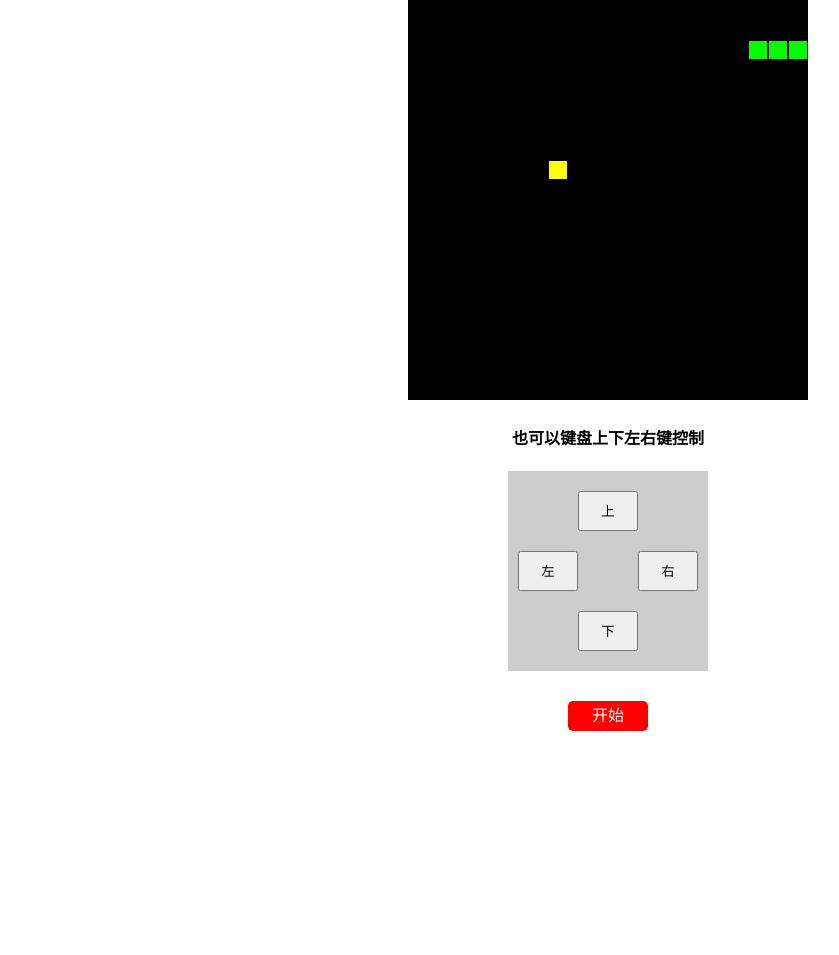
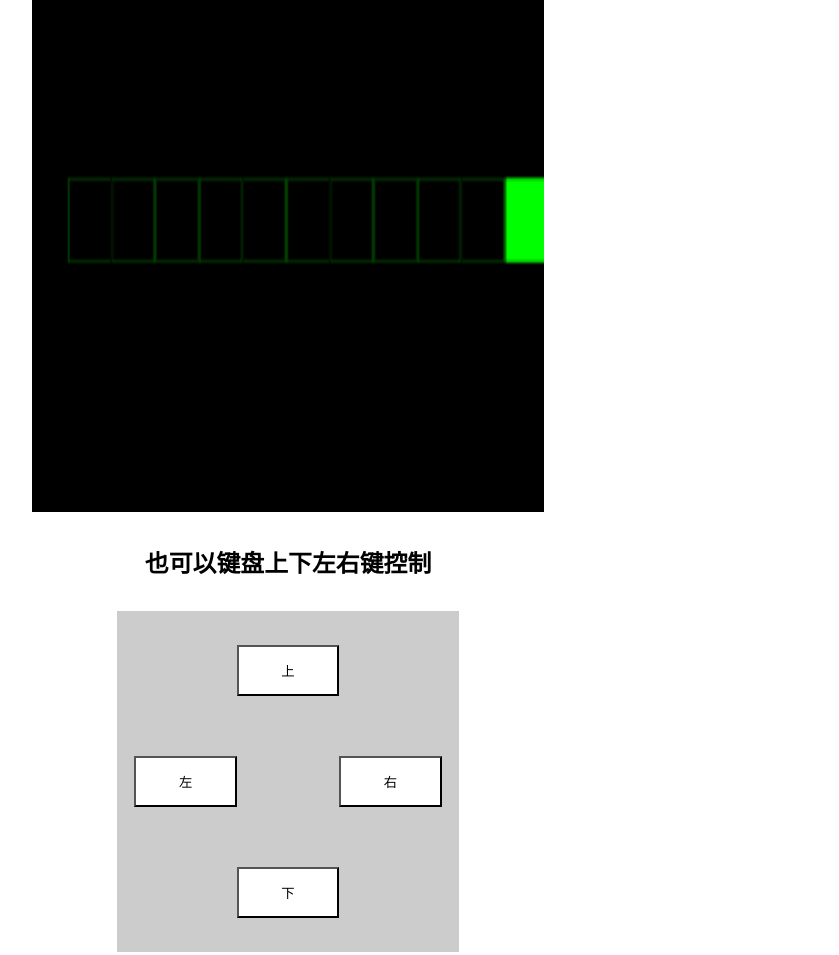
Before and after one commit to lyf521/docs, a plain HTML site: page blog/animation/snake.html in a window 1280 px wide. Shown: the top 955 px of the page, without its empty margins (32-871 px from the left). Before the commit the page ends 800 px from the top, so only its background shows below. Drawn offline with Linux system fonts and the light colour scheme.

Commit message:
snake 手机端

```diff
--- a/blog/animation/snake.html
+++ b/blog/animation/snake.html
@@ -2,28 +2,35 @@
 <html lang="en">
 <head>
     <meta charset="UTF-8">
+    <meta name="viewport" content="width=device-width, height=device-height, initial-scale=1.0, maximum-scale=1.0, user-scalable=0,user-scalable=no">
     <title>贪吃蛇</title>
     <style>
         body{
-            width: 100%;
+            width: 7.5rem;
             height: 100vh;
             margin: 0;
             padding: 0;
             text-align: center;
+            font-size: 0.28rem;
         }
-        .canvas{width:400px;margin: 0 auto;}
-        .direction{width: 200px;height:200px;background: #cccccc;margin: 20px auto;position: relative;}
-        button{width: 60px;height: 40px;position: absolute}
-        button:first-child{left:70px;top:20px;}
-        button:nth-child(2){left:10px;top:80px;}
-        button:nth-child(3){right: 10px;top:80px;}
-        button:nth-child(4){left: 70px;bottom: 20px;}
-        .start{width: 80px;height: 30px;margin: 30px auto;background: red;line-height: 30px;border-radius: 5px;color: #ffffff;}
+        .canvas{width:6rem;height:6rem;margin: 0 auto;}
+        .canvas canvas{width:6rem;height:6rem;}
+        .direction{width: 4rem;height:4rem;background: #cccccc;margin: .2rem auto;position: relative;}
+        button{width: 1.2rem;height: .6rem;position: absolute;background: #ffffff;display: block;}
+        button:first-child{left:1.4rem;top:.4rem;}
+        button:nth-child(2){left:.2rem;top:1.7rem;}
+        button:nth-child(3){right: .2rem;top:1.7rem;}
+        button:nth-child(4){left: 1.4rem;bottom: .4rem;}
+        .start{width: 1.6rem;height: .6rem;margin: .6rem auto;background: red;line-height: .6rem;border-radius: 5px;color: #ffffff;}
     </style>
+
 </head>
 <body>
+<script>
+   !function(e,t){var n=e.documentElement,i="orientationchange"in window?"orientationchange":"resize",d=(/iPad|iPhone|iPod/.test(navigator.userAgent)&&!window.MSStream,function(){var t=n.clientWidth;t&&(t>=640?(t=640,e.body.style.width="640px"):e.body.style.width=t+"px",n.style.fontSize=100*(t/750)+"px",n.dataset.width=t,n.dataset.percent=100*(t/750))});d(),e.documentElement.classList.add("iosx"+t.devicePixelRatio),e.addEventListener&&t.addEventListener(i,d,!1)}(document,window)
+</script>
     <div class="canvas">
-        <canvas id="can" width="400" height="400" style="background-color: black">对不起，您的浏览器不支持canvas</canvas>
+        <canvas id="can" style="background-color: black">对不起，您的浏览器不支持canvas</canvas>
     </div>
     <h4>也可以键盘上下左右键控制</h4>
     <div class="direction">
@@ -43,19 +50,22 @@
           box = document.getElementById('can').getContext('2d');
             // 从0到399表示box里 [0-19]*[0-19]的所有节点，每20px一个节点
 
+        var width = document.getElementById('can').offsetWidth
+        var itemW = width/20
+
         function draw(seat, color) {
            box.fillStyle = color;
-           box.fillRect(seat % 20 * 20 + 1, ~~(seat / 20) * 20 +1, 18, 18)  // ~~对一个浮点型的数取反再取反，得到的数就是去掉小数位的整数了
+           box.fillRect(seat % itemW * itemW + 1, ~~(seat / itemW) * itemW +1, (itemW-1), (itemW-1))  // ~~对一个浮点型的数取反再取反，得到的数就是去掉小数位的整数了
            //用color填充一个矩形，以前两个参数为x，y坐标，后两个参数为宽和高
         }
 
         document.onkeydown = function (evt) {
             //当键盘上下左右键摁下的时候改变direction
            // 键值 左 - 37 ，右 - 39， 上 - 38， 下 - 40
-           direction = snake[1] - snake[0] == (n = [-1, -20, 1, 20][(evt || event).keyCode - 37] || direction) ? direction : n;
+           direction = snake[1] - snake[0] == (n = [-1, -itemW, 1, itemW][(evt || event).keyCode - 37] || direction) ? direction : n;
         }
         function btnEvent(val) {
-           direction = snake[1] - snake[0] == (n = [-1, -20, 1, 20][val - 37] || direction) ? direction : n;
+           direction = snake[1] - snake[0] == (n = [-1, -itemW, 1, itemW][val - 37] || direction) ? direction : n;
         }
 
         function start() {
@@ -65,7 +75,7 @@
            // 此时的n为下次蛇头出现的位置，n进入队列
            snake.unshift(n = snake[0] + direction);
 
-           if (snake.indexOf(n, 1) > 0 || n < 0 || n > 399 || direction == 1 && n % 20 == 0 || direction == -1 && n % 20 == 19){
+           if (snake.indexOf(n, 1) > 0 || n < 0 || n > (width-1) || direction == 1 && n % itemW == 0 || direction == -1 && n % itemW == (itemW-1)){
               // if 语句判断贪吃蛇是否撞到自己或者墙壁，碰到时返回，结束程序
               return alert('GAME OVER - 游戏结束!')
            }
@@ -74,7 +84,7 @@
 
            if(n == food) {
               // 如果吃到食物，产生一个蛇身以外的随机的点，不会去掉蛇尾
-              while (snake.indexOf(food = ~~(Math.random() * 400)) > 0);
+              while (snake.indexOf(food = ~~(Math.random() * width)) > 0);
               draw(food, 'yellow')
            } else {
               // 没有吃到食物继续移动，蛇尾出队列
```
